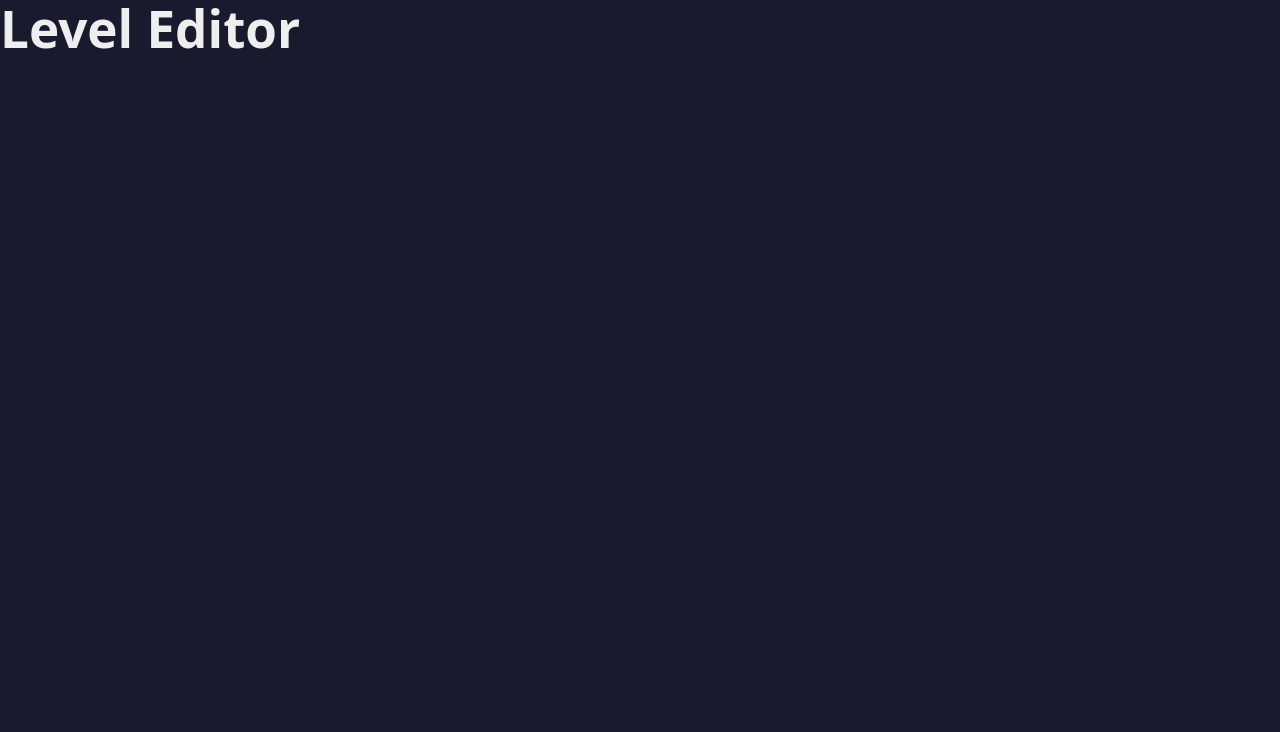
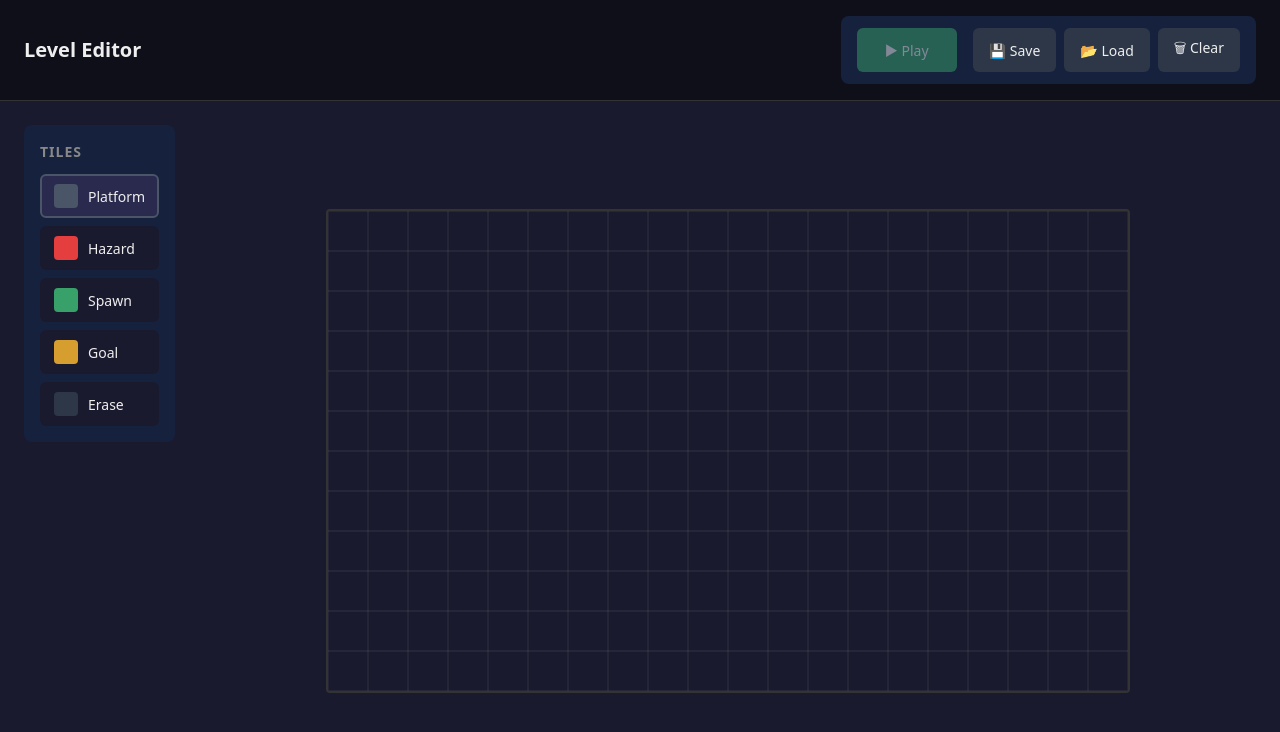
Before and after one commit to HollowJH/neon-dash, a React (Vite) app: page / in a window 1280 px wide. Shown: the top 732 px of the page. Built offline with nearby package versions, Linux system fonts and the light colour scheme.

Commit message:
feat: integrate editor components into app
Co-Authored-By: Claude Opus 4.5 <noreply@anthropic.com>

```diff
--- a/src/App.css
+++ b/src/App.css
@@ -12,4 +12,58 @@
   background: #1a1a2e;
   color: #eee;
   font-family: system-ui, -apple-system, sans-serif;
+  overflow: hidden;
 }
+
+.app-header {
+  display: flex;
+  align-items: center;
+  justify-content: space-between;
+  padding: 16px 24px;
+  background: #0f0f1a;
+  border-bottom: 1px solid #333;
+}
+
+.app-header h1 {
+  font-size: 20px;
+  font-weight: 600;
+}
+
+.app-main {
+  flex: 1;
+  display: flex;
+  padding: 24px;
+  gap: 24px;
+  overflow: hidden;
+}
+
+.sidebar {
+  flex-shrink: 0;
+}
+
+.canvas-container {
+  flex: 1;
+  display: flex;
+  align-items: center;
+  justify-content: center;
+}
+
+.play-placeholder {
+  display: flex;
+  flex-direction: column;
+  align-items: center;
+  gap: 16px;
+  padding: 40px;
+  background: #16213e;
+  border-radius: 8px;
+}
+
+.play-placeholder button {
+  padding: 10px 20px;
+  font-size: 14px;
+  background: #2d3748;
+  color: #eee;
+  border: none;
+  border-radius: 6px;
+  cursor: pointer;
+}
--- a/src/App.tsx
+++ b/src/App.tsx
@@ -1,9 +1,81 @@
+import { useEditorState } from './hooks/useEditorState';
+import { EditorCanvas } from './components/Editor/EditorCanvas';
+import { TilePalette } from './components/Editor/TilePalette';
+import { Toolbar } from './components/Editor/Toolbar';
+import { saveLevel, loadLevel, hasSpawnPoint } from './utils/storage';
 import './App.css';
 
 function App() {
+  const {
+    level,
+    setLevel,
+    selectedTile,
+    setSelectedTile,
+    mode,
+    toggleMode,
+    setTile,
+    clearLevel,
+  } = useEditorState();
+
+  const handleSave = () => {
+    if (saveLevel(level)) {
+      alert('Level saved!');
+    } else {
+      alert('Failed to save level');
+    }
+  };
+
+  const handleLoad = () => {
+    const loaded = loadLevel();
+    if (loaded) {
+      setLevel(loaded);
+      alert('Level loaded!');
+    } else {
+      alert('No saved level found');
+    }
+  };
+
+  const canPlay = hasSpawnPoint(level);
+
   return (
     <div className="app">
-      <h1>Level Editor</h1>
+      <header className="app-header">
+        <h1>Level Editor</h1>
+        <Toolbar
+          mode={mode}
+          onToggleMode={toggleMode}
+          onClear={clearLevel}
+          onSave={handleSave}
+          onLoad={handleLoad}
+          canPlay={canPlay}
+        />
+      </header>
+
+      <main className="app-main">
+        {mode === 'edit' && (
+          <aside className="sidebar">
+            <TilePalette
+              selectedTile={selectedTile}
+              onSelectTile={setSelectedTile}
+            />
+          </aside>
+        )}
+
+        <div className="canvas-container">
+          {mode === 'edit' ? (
+            <EditorCanvas
+              level={level}
+              selectedTile={selectedTile}
+              onSetTile={setTile}
+            />
+          ) : (
+            <div className="play-placeholder">
+              <p>Play Mode (coming next...)</p>
+              <button onClick={toggleMode}>Back to Edit</button>
+            </div>
+          )}
+        </div>
+      </main>
     </div>
   );
 }
```
